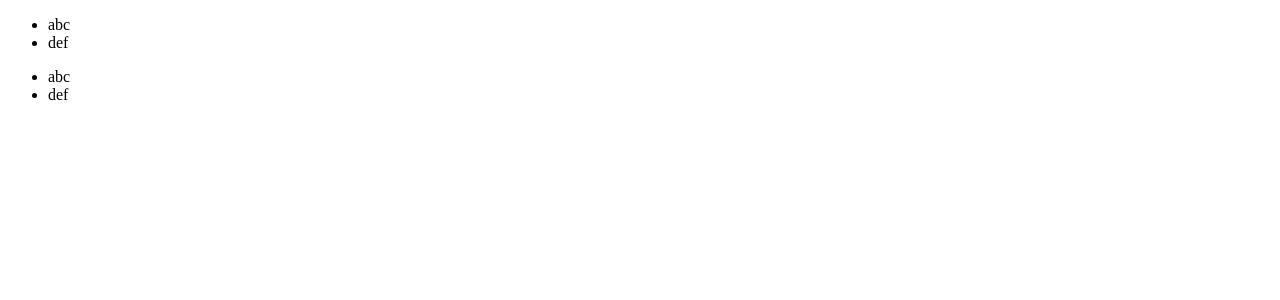
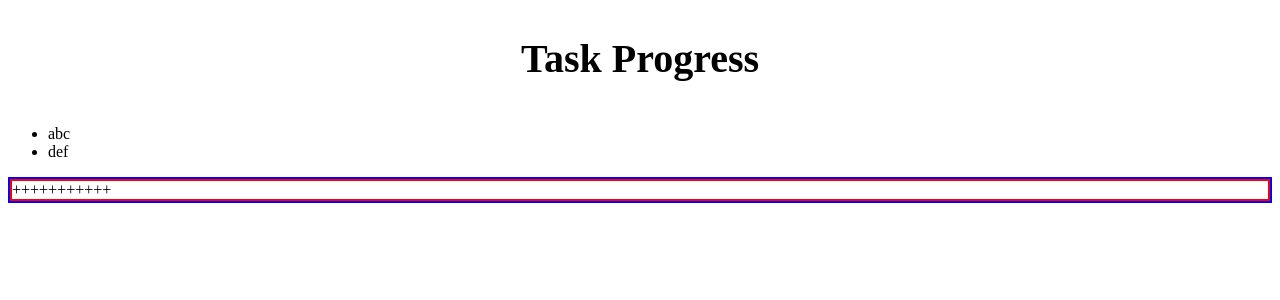
Before and after one commit to leviweiss/Task-Progress, a Vue app: page / in a window 1280 px wide. Shown: the top 300 px of the page. Built offline with nearby package versions, Linux system fonts and the light colour scheme; the HTML template or start-up script is replaced by a standard one.

Commit message:
done with adding groups data

```diff
--- a/package.json
+++ b/package.json
@@ -9,6 +9,8 @@
   },
   "dependencies": {
     "core-js": "^3.6.4",
+    "node-sass": "^4.14.0",
+    "sass-loader": "^8.0.2",
     "vue": "^2.6.11"
   },
   "devDependencies": {
--- a/src/App.vue
+++ b/src/App.vue
@@ -1,33 +1,78 @@
 <template>
-    <div id="app" class="app-container">
-        <header></header>
-        <tasks-list :tasks="currentTasks"></tasks-list>
-        <groups-list :groups="groups"></groups-list>
+    <div id="app" class="app">
+        <main-header></main-header>
+        <div class="body">
+            <tasks-list :tasks="currentTasks"></tasks-list>
+            <groups-list :groups="groups"></groups-list>
+        </div>
     </div>
 </template>
 
 <script>
-import Header from '@/components/Header.vue';
+import MainHeader from '@/components/MainHeader.vue';
 import GroupsList from '@/components/GroupsList.vue';
 import TasksList from '@/components/TasksList.vue';
 
 export default {
     name: 'App',
     components: {
-        Header, TasksList, GroupsList
+        MainHeader, TasksList, GroupsList
     },
     data() {
         return {
-            groups: [],
-            currentTask: []
+            groups: [
+                {
+                    id: 1,
+                    name: 'First',
+                    tasks: [
+                        {
+                            id: 1,
+                            name: 'First',
+                            value: 8
+                        },
+                        {
+                            id: 2,
+                            name: 'Second',
+                            value: 5
+                        },
+                    ],
+                },
+                {
+                    id: 2,
+                    name: 'Second',
+                    tasks: [
+                        {
+                            id: 1,
+                            name: 'First',
+                            value: 8
+                        },
+                        {
+                            id: 2,
+                            name: 'Second',
+                            value: 5
+                        },
+                    ],
+                },
+            ],
+            currentTask: 1
         };
     },
 }
 </script>
 
-<style scoped>
-    .app-container {
+<style scoped lang="scss">
+@mixin flex-row {
+    display: flex;
+    flex-direction: row;
+}
 
-    }
+@mixin flex-column {
+    display: flex;
+    flex-direction: column;
+}
+
+.app {
+    @include flex-column;
+}
 
 </style>
--- a/src/components/GroupsList.vue
+++ b/src/components/GroupsList.vue
@@ -1,9 +1,9 @@
 <template>
-    <div id="groups-list">
-        <ul>
-        <li class="groups-list-item">abc</li>
-        <li class="groups-list-item">def</li>
+    <div class="groups-list">
+        <ul v-for="item in groups" :key="item.id">
+            <li class="groups-list__item">item.name</li>
         </ul>
+        <div class="groups-list__add-group">+++++++++++</div>
     </div>
 </template>
 
@@ -11,10 +11,35 @@
 export default {
     name: 'groups-list',
     props: {
-        groups: Array
+        groupsInput: Array
+    },
+    data() {
+        return {
+            groups: this.groupsInput
+        };
     },
 }
 </script>
-<style scoped>
+<style scoped lang="scss">
+@mixin flex-row {
+    display: flex;
+    flex-direction: row;
+}
+
+@mixin flex-column {
+    display: flex;
+    flex-direction: column;
+}
+
+.groups-list {
+    @include flex-column;
+    border: blue solid 2px;
+    &__item {
+        border: green solid 2px;
+    }
+    &__add-group {
+        border: red solid 2px;
+    }
+}
 
 </style>
--- a/src/components/Header.vue
+++ /dev/null
@@ -1,20 +0,0 @@
-<template>
-    <div id="header" class="headerClass">
-        <h1>Header</h1>
-    </div>
-</template>
-
-<script>
-export default {
-    name: 'header'
-}
-</script>
-<style scoped>
-    .headerClass {
-        padding: 60px;
-        text-align: center;
-        background: #1abc9c;
-        color: white;
-        font-size: 30px;
-    }
-</style>
--- /dev/null
+++ b/src/components/MainHeader.vue
@@ -0,0 +1,19 @@
+<template>
+    <div id="main-header" class="headerClass">
+        <h1>Task Progress</h1>
+    </div>
+</template>
+
+<script>
+export default {
+    name: 'main-header'
+}
+</script>
+<style scoped lang="scss">
+    .headerClass {
+        text-align: center;
+        align-self: center;
+        color: black;
+        font-size: 20px;
+    }
+</style>
--- a/src/components/TasksList.vue
+++ b/src/components/TasksList.vue
@@ -15,6 +15,19 @@ export default {
     },
 }
 </script>
-<style scoped>
+<style scoped lang="scss">
+@mixin flex-row {
+    display: flex;
+    flex-direction: row;
+}
+
+@mixin flex-column {
+    display: flex;
+    flex-direction: column;
+}
+
+.app {
+    @include flex-column;
+}
 
 </style>
```
Also changed, not shown: 1 other file (tests, documents, lock files or other folders).
